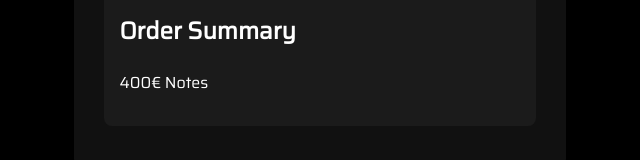
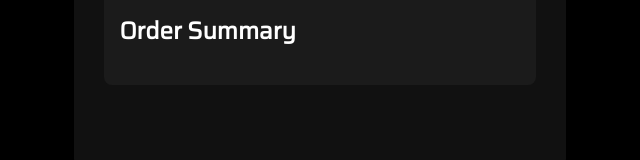
Before and after one commit to kimbopom/09PPhjh, a plain HTML site: page globalwhite-300.html in a window 1280 px wide. Shown: the part 984-1144 px from the top of the page, 320-960 px from the left. Drawn offline with Linux system fonts and the light colour scheme.

Commit message:
Update globalwhite-300.html

```diff
--- a/globalwhite-300.html
+++ b/globalwhite-300.html
@@ -243,7 +243,7 @@ transform: translateY(100vh);
         <p class="send-as-friends">Send as "Friends and Family"</p>
 </div>
 <h2>Order Summary</h2>
-<p>400€ Notes</p>
+<p></p>
 <!-- Include your order summary here -->
 <!-- You can include a form for user information and confirmation -->
 </div>
```
